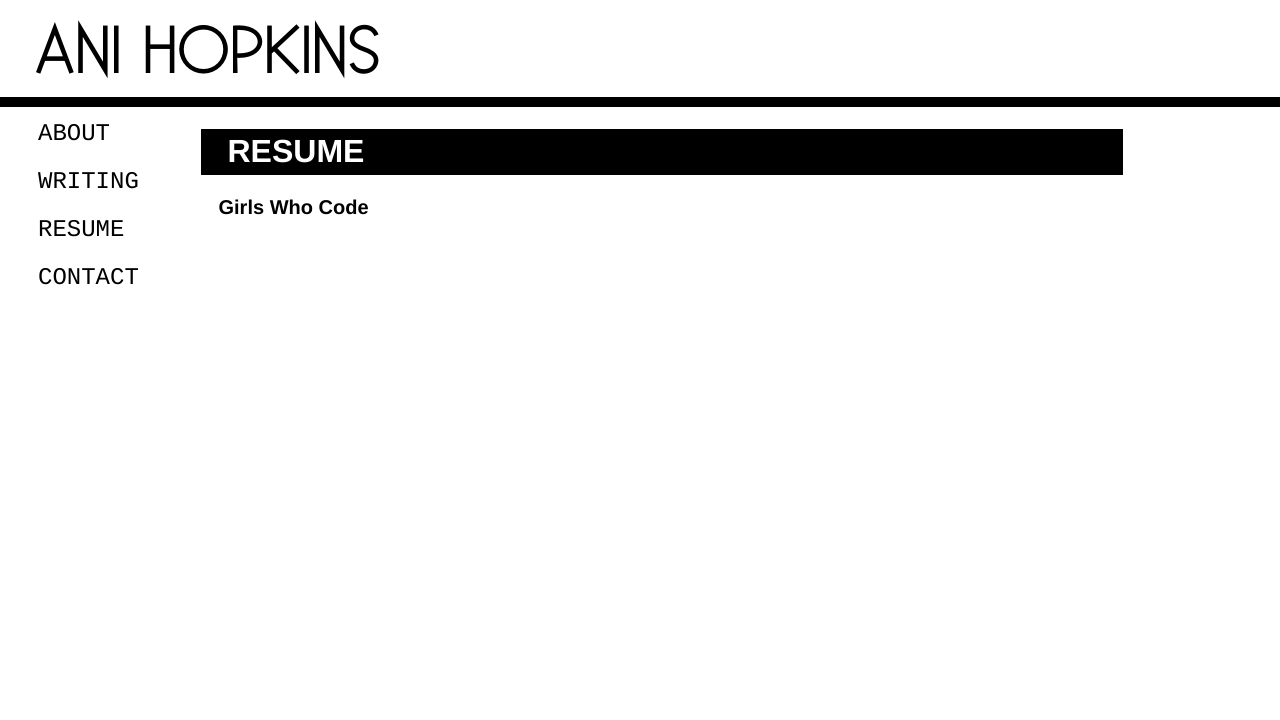
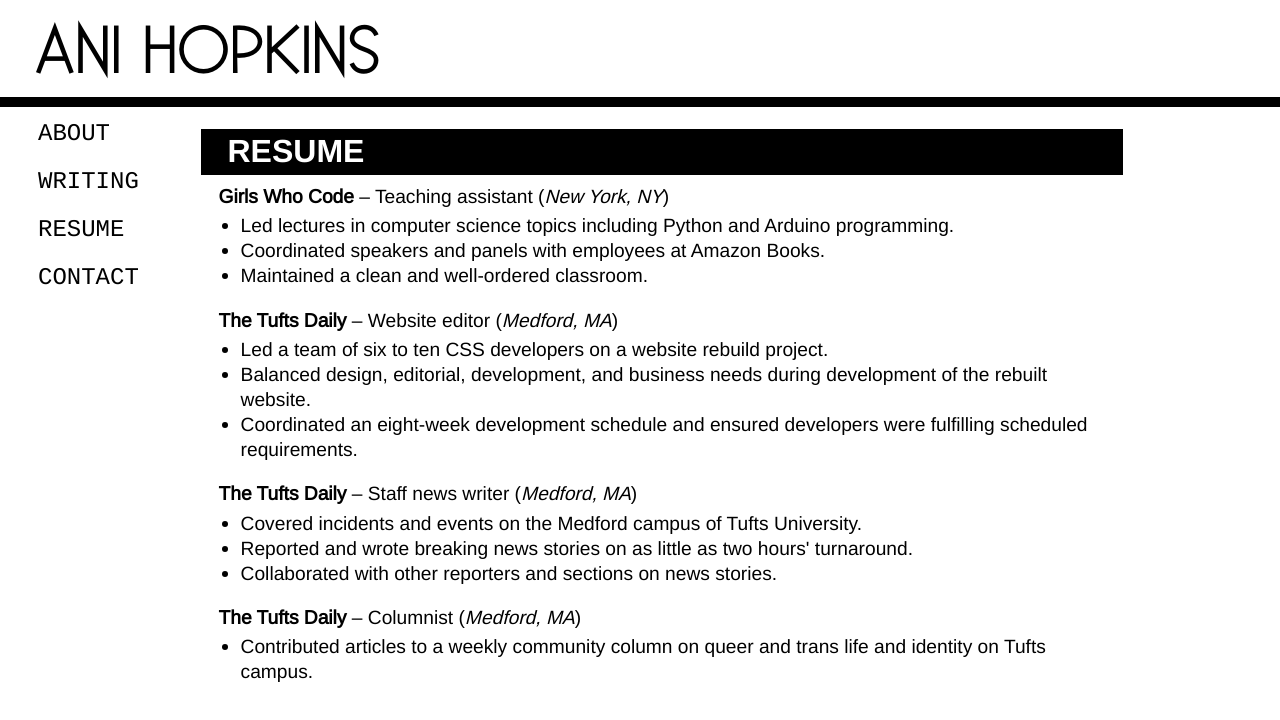
Before and after one commit to anihopkins/anihopkins.github.io, a plain HTML site: page resume.html in a window 1280 px wide. Drawn offline with Linux system fonts and the light colour scheme.

Commit message:
Added content to resume page

```diff
--- a/resume.html
+++ b/resume.html
@@ -1,5 +1,5 @@
 <!DOCTYPE html>
-<html>
+<html lang="en-US">
 <head>
   <meta name="viewport" content="width=device-width, initial-scale=1.0">
   <link rel="stylesheet" type="text/css" href="stylesheet.css">
@@ -20,7 +20,43 @@
   </div>
   <div class="resumeMain">
     <h2> RESUME </h2>
-    <h3> Girls Who Code </h3>
+    <div class="workplace"> <b>Girls Who Code</b> &ndash; Teaching assistant
+    (<i>New York, NY</i>)
+    <ul>
+      <li>Led lectures in computer science topics including Python and Arduino
+      programming.</li>
+      <li>Coordinated speakers and panels with employees at Amazon Books.</li>
+      <li>Maintained a clean and well-ordered classroom.</li>
+    </ul>
+    </div>
+    <div class="workplace"> <b>The Tufts Daily</b> &ndash; Website editor
+    (<i>Medford, MA</i>)
+    <ul>
+      <li>Led a team of six to ten CSS developers on a website rebuild
+      project.</li>
+      <li>Balanced design, editorial, development, and business needs during
+      development of the rebuilt website.</li>
+      <li>Coordinated an eight-week development schedule and ensured developers
+      were fulfilling scheduled requirements.</li>
+    </ul>
+    </div>
+    <div class="workplace"> <b>The Tufts Daily</b> &ndash; Staff news writer
+    (<i>Medford, MA</i>)
+    <ul>
+      <li>Covered incidents and events on the Medford campus of Tufts
+      University.</li>
+      <li>Reported and wrote breaking news stories on as little as two hours'
+      turnaround. </li>
+      <li>Collaborated with other reporters and sections on news stories.</li>
+    </ul>
+    </div>
+    <div class="workplace"> <b>The Tufts Daily</b> &ndash; Columnist
+    (<i>Medford, MA</i>)
+    <ul>
+      <li>Contributed articles to a weekly community column on queer and
+      trans life and identity on Tufts campus.</li>
+    </ul>
+    </div>
   </div>
 </body>
 </html>
--- a/stylesheet.css
+++ b/stylesheet.css
@@ -62,14 +62,6 @@ h2 {
   background: black;
 }
 
-h3 {
-  font-family: 'Liberation-Sans-Bold';
-  font-size: 125%;
-  margin-top: 2%;
-  margin-left: 2%;
-  position: relative;
-}
-
 .tuftsDaily {
   font-family: 'Metal';
   font-size: 300%;
@@ -130,11 +122,23 @@ h3 {
 .resumeMain {
   margin-top: 0%;
   margin-left: 2%;
-  width: inherit;
+  width: 70%;
   position: absolute;
   top: 120px;
   left: 175px;
   font-family: 'Liberation-Sans';
+}
+
+.workplace {
+  font-size: 120%;
+  margin-top: 2%;
+  margin-left: 2%;
+  position: relative;
+  display: inline;
+}
+
+.workplace ul{
+  margin-top: 0.5%;
 }
 
 .box {
```
Also changed, not shown: index.html (+4 -4 lines), writing.html (+1 -1 lines).
